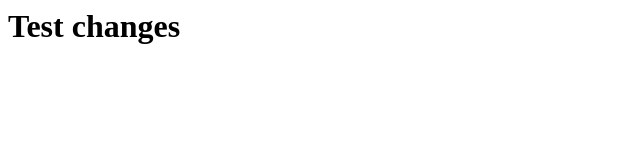
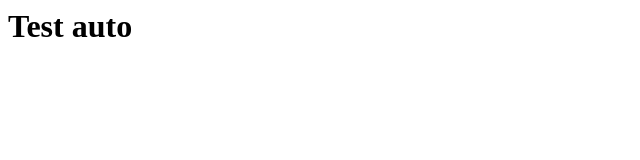
Before and after one commit to tjololo/az-static-main, a plain HTML site: page html/index.html in a window 1280 px wide. Shown: the whole page, without its empty margins (0-640 px from the left). Drawn offline with Linux system fonts and the light colour scheme.

Commit message:
test another change

```diff
--- a/html/index.html
+++ b/html/index.html
@@ -3,6 +3,6 @@
 <title>Test</title>
 </head>
 <body>
-<h1>Test changes</h1>
+<h1>Test auto</h1>
 </body>
 </html>
```
